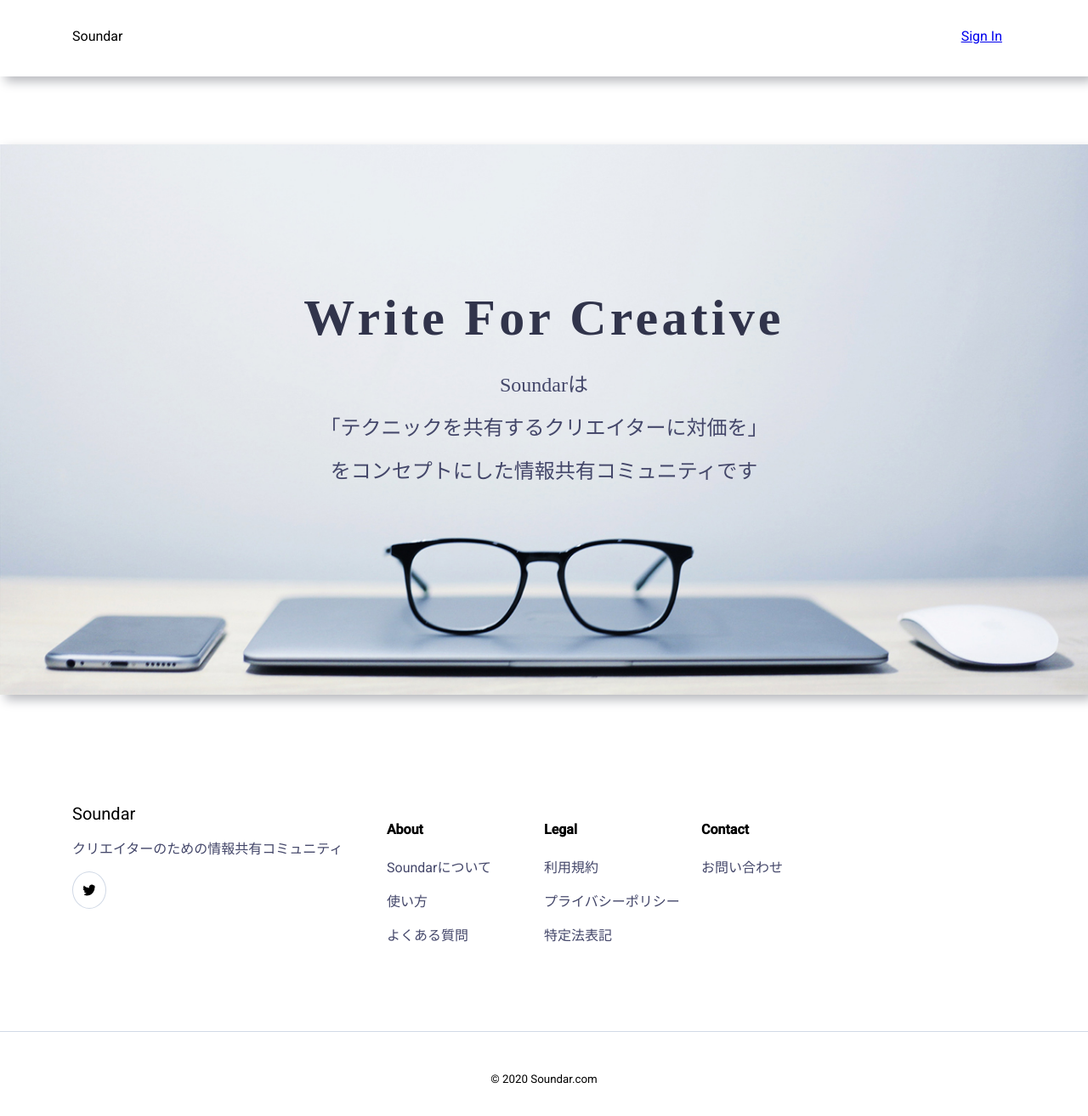
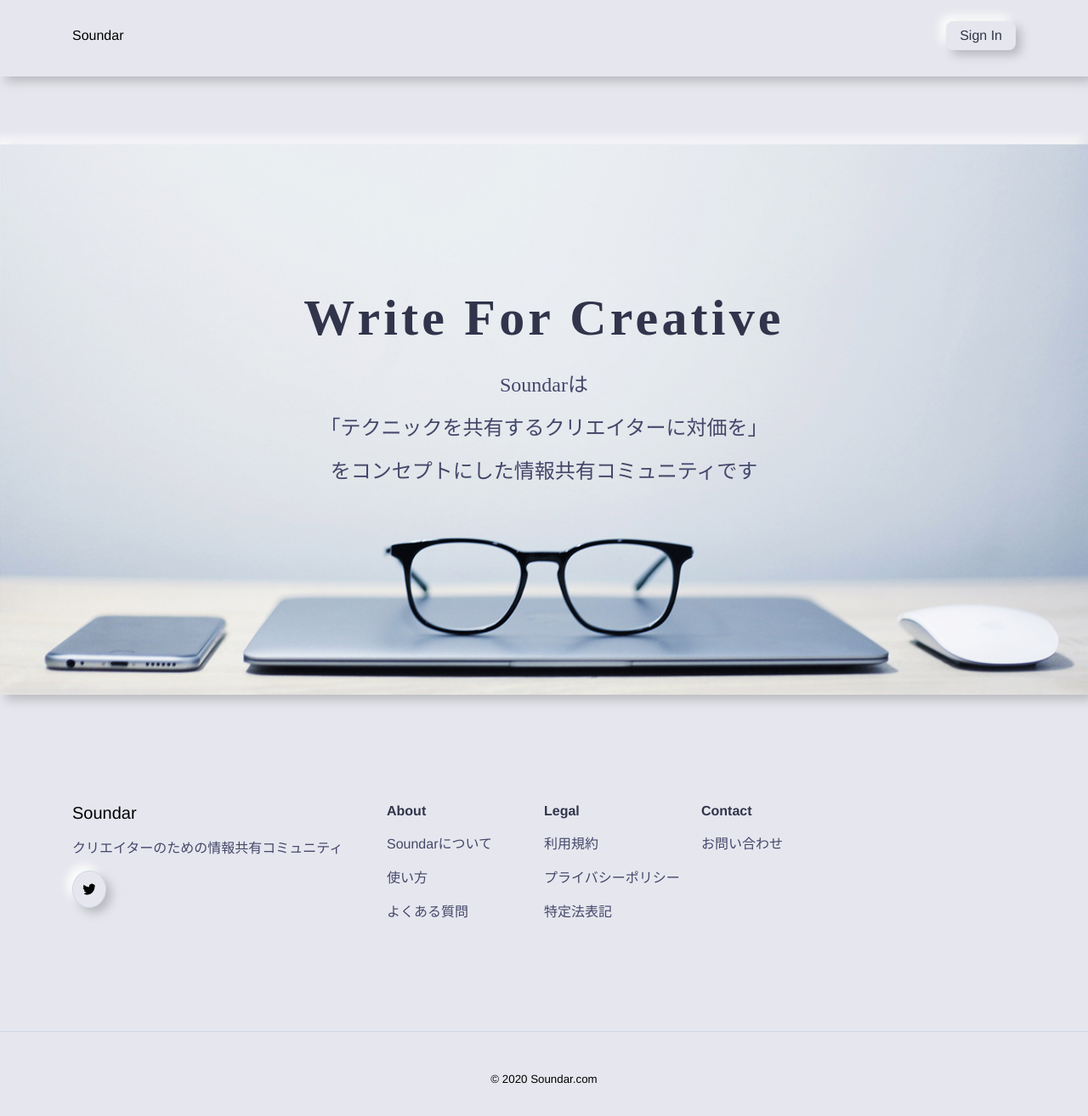
Before and after one commit to camp-team/Soundar, an Angular app: page / in a window 1280 px wide. Shown: the top 1314 px of the page at 85% size. Built offline with nearby package versions, Linux system fonts and the light colour scheme.

Commit message:
fix(app.component): コンフリクトの解消 #161

```diff
--- a/src/app/app.component.html
+++ b/src/app/app.component.html
@@ -9,7 +9,7 @@
 
 <!-- Footerカラム -->
 <div class="footer">
-  <div class="container">
+  <div class="footer-container">
     <div class="logo-column">
       <div>Soundar</div>
       <p>クリエイターのための情報共有コミュニティ</p>
--- a/src/app/app.component.scss
+++ b/src/app/app.component.scss
@@ -1,7 +1,7 @@
 /*
   headerに関するCSS
  */
- header {
+header {
   width: 100%;
   height: 90px;
   box-shadow: 6px 6px 12px #b8b9be, -6px -6px 12px #ffffff;
@@ -27,7 +27,7 @@ a {
   margin-top: 128px;
   margin-bottom: 48px;
 }
-.container {
+.footer-container {
   max-width: 1110px;
   margin: 0 auto;
   display: grid;
--- a/src/index.html
+++ b/src/index.html
@@ -1,22 +1,49 @@
-<!doctype html>
+<!DOCTYPE html>
 <html lang="en">
   <head>
-  <meta charset="utf-8">
+    <meta charset="utf-8" />
     <title>Soundar</title>
-  <base href="/">
-  <meta name="viewport" content="width=device-width, initial-scale=1">
-  <link rel="icon" type="image/x-icon" href="favicon.ico">
-  <link href="https://fonts.googleapis.com/css?family=Roboto:300,400,500&display=swap" rel="stylesheet">
-  <link href="https://fonts.googleapis.com/icon?family=Material+Icons" rel="stylesheet">
+    <base href="/" />
+    <meta name="viewport" content="width=device-width, initial-scale=1" />
+    <link rel="icon" type="image/x-icon" href="favicon.ico" />
+    <link
+      href="https://fonts.googleapis.com/css?family=Roboto:300,400,500&display=swap"
+      rel="stylesheet"
+    />
+    <link
+      href="https://fonts.googleapis.com/icon?family=Material+Icons"
+      rel="stylesheet"
+    />
     <!-- adobe fonts -->
     <script>
-    (function(d) {
+      (function (d) {
         var config = {
             kitId: 'lxv6wcd',
             scriptTimeout: 3000,
-        async: true
+            async: true,
           },
-      h=d.documentElement,t=setTimeout(function(){h.className=h.className.replace(/\bwf-loading\b/g,"")+" wf-inactive";},config.scriptTimeout),tk=d.createElement("script"),f=false,s=d.getElementsByTagName("script")[0],a;h.className+=" wf-loading";tk.src='https://use.typekit.net/'+config.kitId+'.js';tk.async=true;tk.onload=tk.onreadystatechange=function(){a=this.readyState;if(f||a&&a!="complete"&&a!="loaded")return;f=true;clearTimeout(t);try{Typekit.load(config)}catch(e){}};s.parentNode.insertBefore(tk,s)
+          h = d.documentElement,
+          t = setTimeout(function () {
+            h.className =
+              h.className.replace(/\bwf-loading\b/g, '') + ' wf-inactive';
+          }, config.scriptTimeout),
+          tk = d.createElement('script'),
+          f = false,
+          s = d.getElementsByTagName('script')[0],
+          a;
+        h.className += ' wf-loading';
+        tk.src = 'https://use.typekit.net/' + config.kitId + '.js';
+        tk.async = true;
+        tk.onload = tk.onreadystatechange = function () {
+          a = this.readyState;
+          if (f || (a && a != 'complete' && a != 'loaded')) return;
+          f = true;
+          clearTimeout(t);
+          try {
+            Typekit.load(config);
+          } catch (e) {}
+        };
+        s.parentNode.insertBefore(tk, s);
       })(document);
     </script>
     <!-- adobe fonts　ここまで -->
--- a/src/styles.scss
+++ b/src/styles.scss
@@ -1,4 +1,36 @@
 /* You can add global styles to this file, and also import other style files */
 
-html, body { height: 100%; }
-body { margin: 0; font-family: Roboto, "Helvetica Neue", sans-serif; }
+html,
+body {
+  height: 100%;
+}
+body {
+  margin: 0;
+  font-family: nunito, dnp-shuei-mgothic-std, 'Helvetica Neue', sans-serif;
+  background-color: #e6e7ee;
+}
+.button {
+  background: #e6e7ee;
+  border-radius: 8px;
+  box-shadow: 6px 6px 12px #b8b9be, -6px -6px 12px #ffffff;
+}
+.button:hover {
+  box-shadow: inset 6px 6px 12px #b8b9be, inset -6px -6px 12px #ffffff;
+}
+a {
+  text-decoration: none;
+  color: #31344b;
+}
+h2 {
+  margin: 0;
+  color: #31344b;
+}
+h4 {
+  margin: 0;
+  color: #31344b;
+}
+.container {
+  max-width: 1400px;
+  margin: 0 auto;
+  text-align: center;
+}
```
Lines whose indentation alone changed are shown as unchanged.
